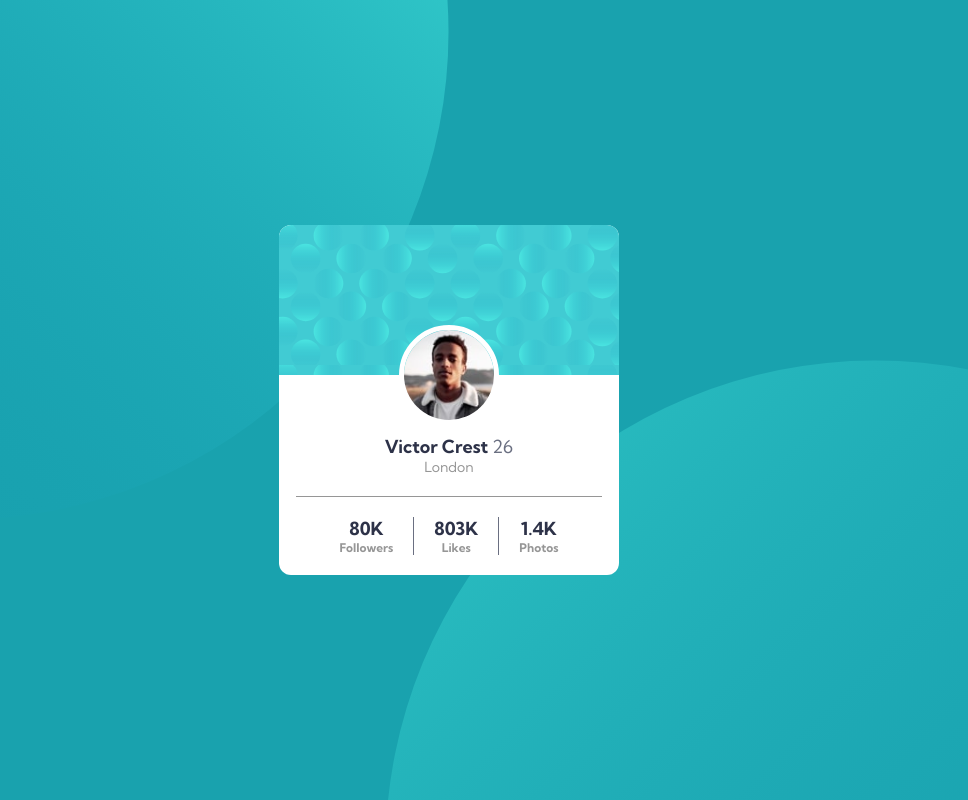
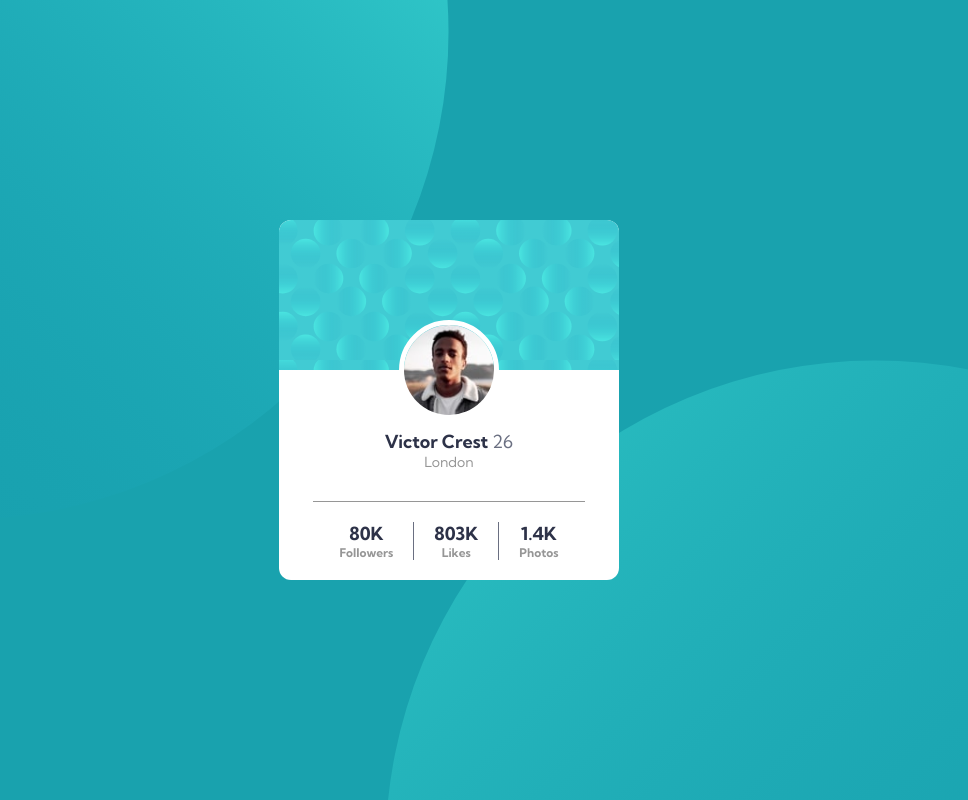
Before and after one commit to axldev96/profile-card-component, a plain HTML site: page index.html in a window 1280 px wide. Shown: the whole page, without its empty margins (191-1159 px from the left). Drawn offline with Linux system fonts and the light colour scheme.

Commit message:
Some styles changed

```diff
--- a/src/styles/index.css
+++ b/src/styles/index.css
@@ -81,10 +81,10 @@ body {
 .social-stats-list {
   display: flex;
   justify-content: center;
-  margin: 2rem auto 0 auto;
+  margin: 3rem auto 0 auto;
   padding: 2rem;
-  width: 90%;
-  border-top: 1px solid var(--dark-gray);
+  width: 80%;
+  border-top: 0.01px solid var(--dark-gray);
 }
 
 .social-stats-list li {
```
